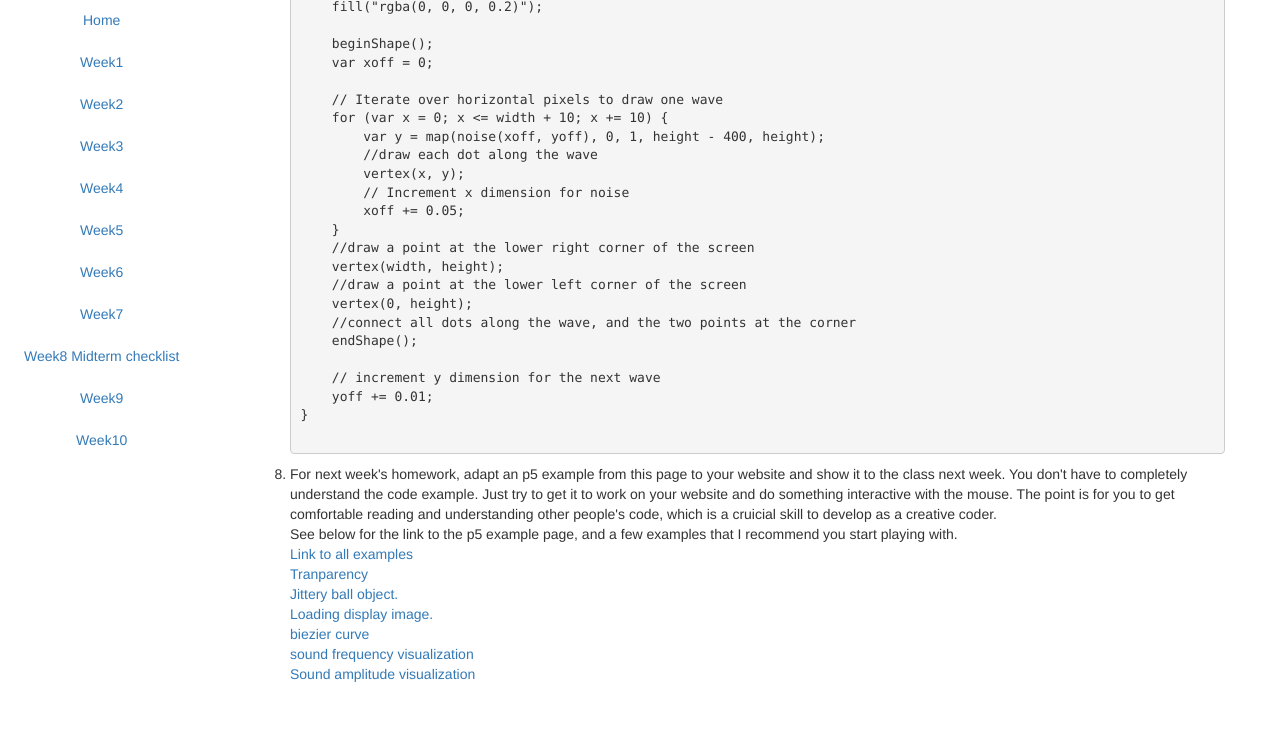
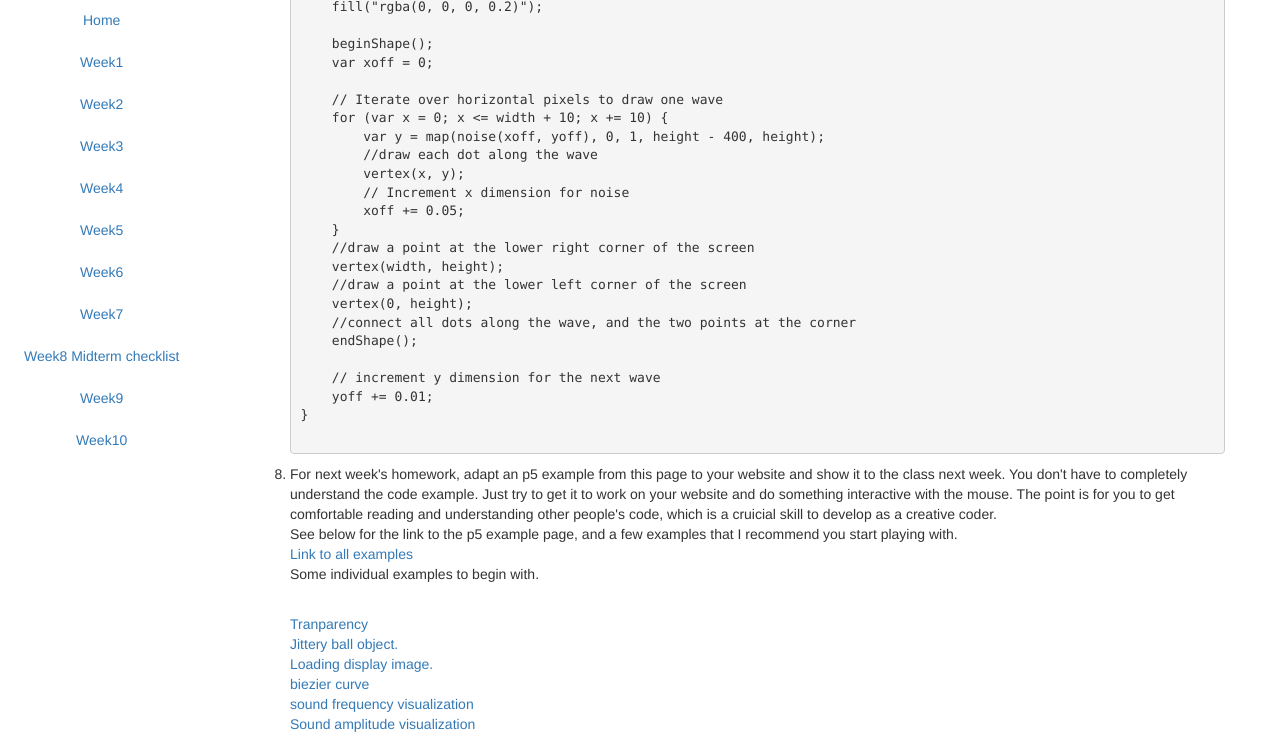
Before and after one commit to zhenzhenqi/MMA100, a Jekyll site: the page built from _posts/2015-04-01-week9.html, in a window 1280 px wide and 900 px high, scrolled down 1721 px, cut to the strip 0-746 px from the top of the window. Built offline with Jekyll 4.4.1, drawn with Linux system fonts in a browser that asks for light colours; nearby versions of some CDN libraries.

```diff
--- a/_posts/2015-04-01-week9.html
+++ b/_posts/2015-04-01-week9.html
@@ -114,6 +114,7 @@
     <li>For next week's homework, adapt an p5 example from this page to your website and show it to the class next week. You don't have to completely understand the code example. Just try to get it to work on your website and do something interactive with the mouse. The point is for you to get comfortable reading and understanding other people's code, which is a cruicial skill to develop as a creative coder.
         <br>See below for the link to the p5 example page, and a few examples that I recommend you start playing with.
     <br><a href="http://p5js.org/learn/#examples">Link to all examples</a>
+    <p>Some individual examples to begin with.</p>
     <br><a href="http://p5js.org/learn/examples/Image_Transparency.php">Tranparency</a>
     <br><a href="http://p5js.org/learn/examples/Objects_Objects.php">Jittery ball object.</a>
     <br><a href="http://p5js.org/learn/examples/Image_Load_and_Display_Image.php">Loading display image.</a>
```
